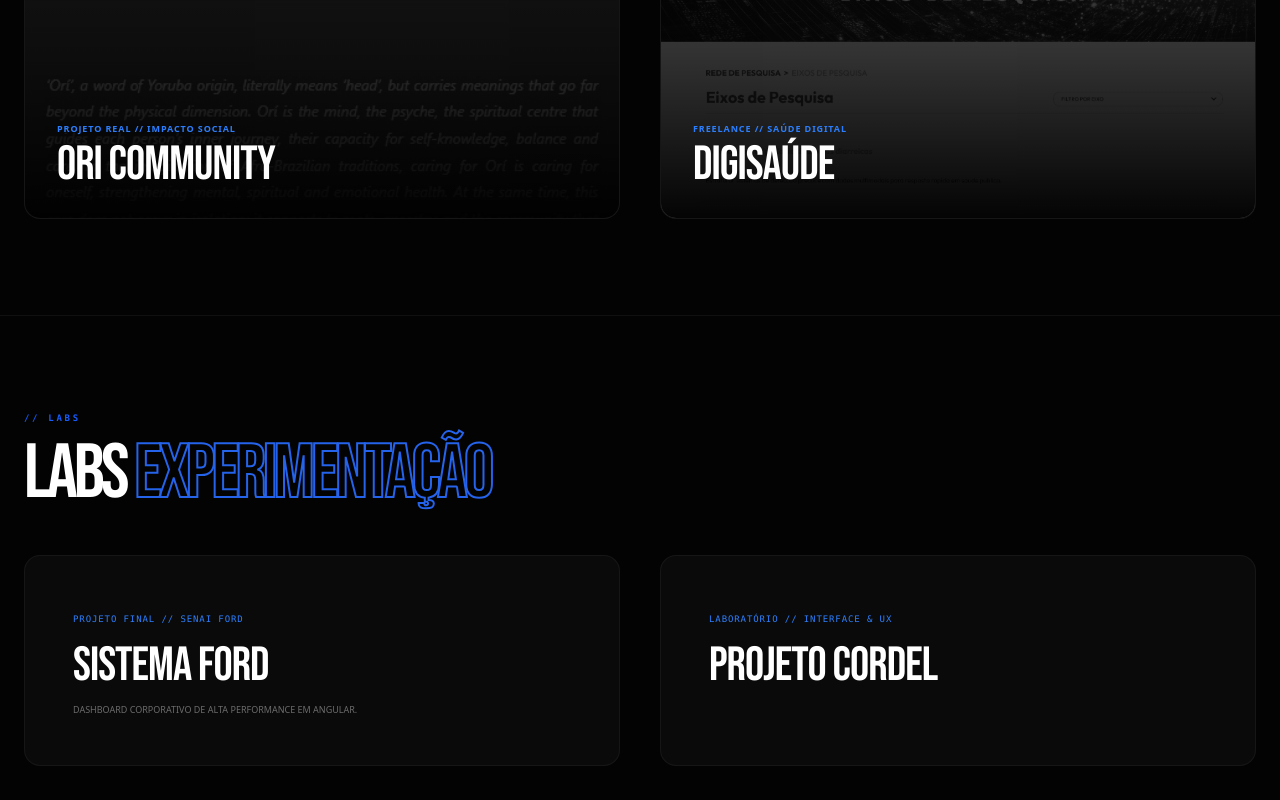
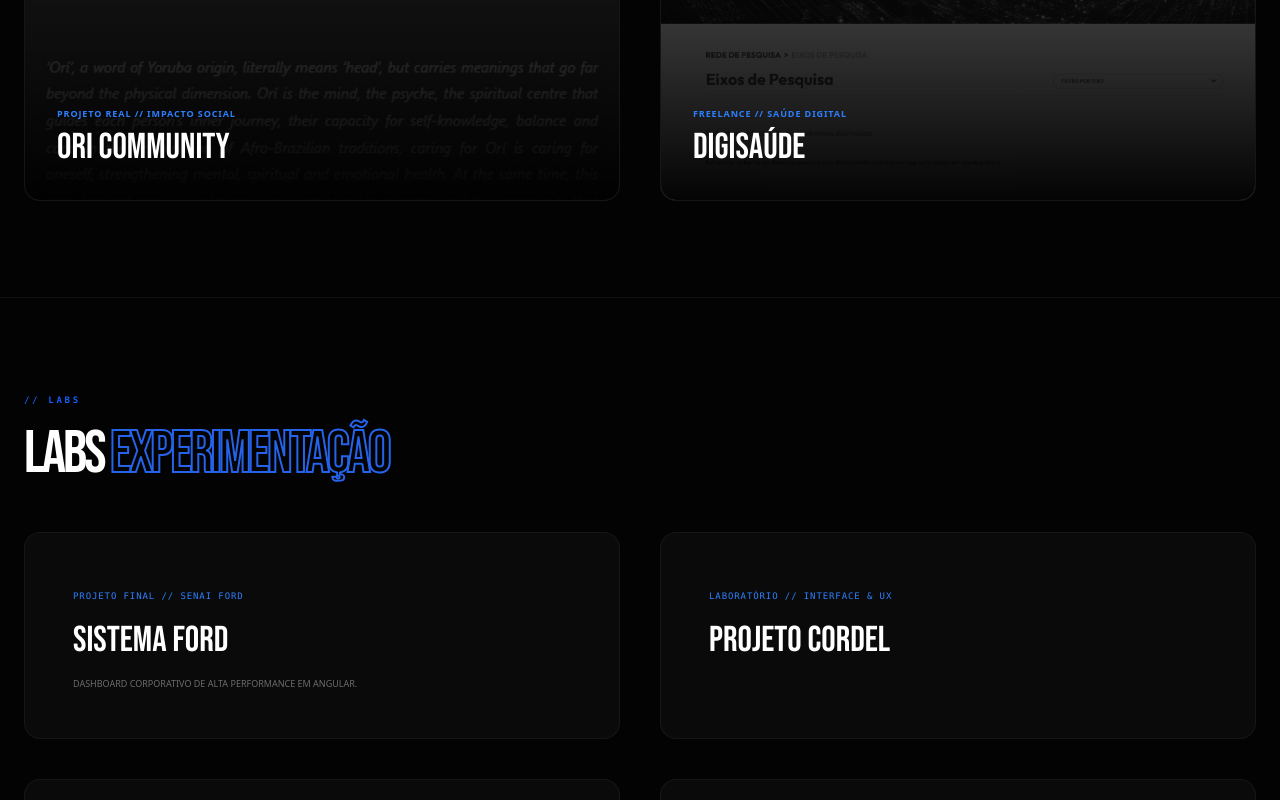
Before and after one commit to franbittencourt09-bit/meu-portfolio, a Next.js app: page / in a window 1280 px wide. Shown: the part 1380-2180 px from the top of the page. Built offline with nearby package versions, Linux system fonts and the light colour scheme.

Commit message:
perfect4

```diff
--- a/src/app/globals.css
+++ b/src/app/globals.css
@@ -12,45 +12,42 @@ body {
   -webkit-font-smoothing: antialiased;
 }
 
-/* 1. Regra Geral (Hero - FRANCISCO BITTENCOURT) */
+/* 1. Regra Geral (MANTIDAS SUAS FONTES) */
 .font-bebas {
   font-family: var(--font-bebas), sans-serif;
-  /* Mantive seu clamp original */
-  font-size: clamp(3.5rem, 10vw, 9rem) !important;
-  line-height: 0.85;
-  text-transform: uppercase;
 }
 
-/* 2. Títulos de Seções (Portfolio, Labs, Academy) */
-h2.font-bebas {
-  font-size: clamp(2.5rem, 6vw, 5rem) !important;
+/* 2. Efeito de Outline (UNIFICADO PARA PEGAR NO CELULAR) */
+.outline-text {
+  /* Força a transparência e o contorno em todos os dispositivos */
+  color: transparent !important;
+  -webkit-text-fill-color: transparent !important;
+  -webkit-text-stroke: 2px #2563eb !important;
 }
 
-/* 3. Ajuste Específico para os CARDS */
-.group h3.font-bebas {
-  font-size: clamp(1.8rem, 4vw, 3rem) !important;
-  line-height: 0.9;
-  letter-spacing: -0.02em;
-  word-break: break-word;
-  max-width: 95%;
-}
-
-/* 4. Educação */
-#sobre h4.font-bebas {
-  font-size: 1.5rem !important;
-  line-height: 1;
-}
-
-/* 5. Efeito de Outline UNIFICADO */
-/* Removi a media query para o 2px pegar no celular também */
-.outline-text {
-  -webkit-text-stroke: 2px #2563eb;
-  color: transparent;
-}
-
-/* 6. Respiro UNIFICADO */
-/* Agora o padding é o mesmo em todas as telas, sem redução no mobile */
+/* 3. Padding de Seção (UNIFICADO) */
 section {
   padding-left: 1.5rem !important;
   padding-right: 1.5rem !important;
 }
+
+/* 4. Correção para o Hover/Transform funcionar no Touch */
+@media (hover: none) {
+  /* Faz o celular entender o 'zoom' e a cor no momento do toque */
+  .group:active .group-hover\:scale-105 {
+    transform: scale(1.05);
+  }
+  .group:active .group-hover\:text-blue-500 {
+    color: #3b82f6;
+  }
+}
+
+/* Garante que o transform tenha suavidade no mobile */
+.group {
+  touch-action: manipulation;
+  -webkit-tap-highlight-color: transparent;
+}
+
+.group-hover\:scale-105 {
+  transition: transform 0.5s cubic-bezier(0.4, 0, 0.2, 1);
+}
```
